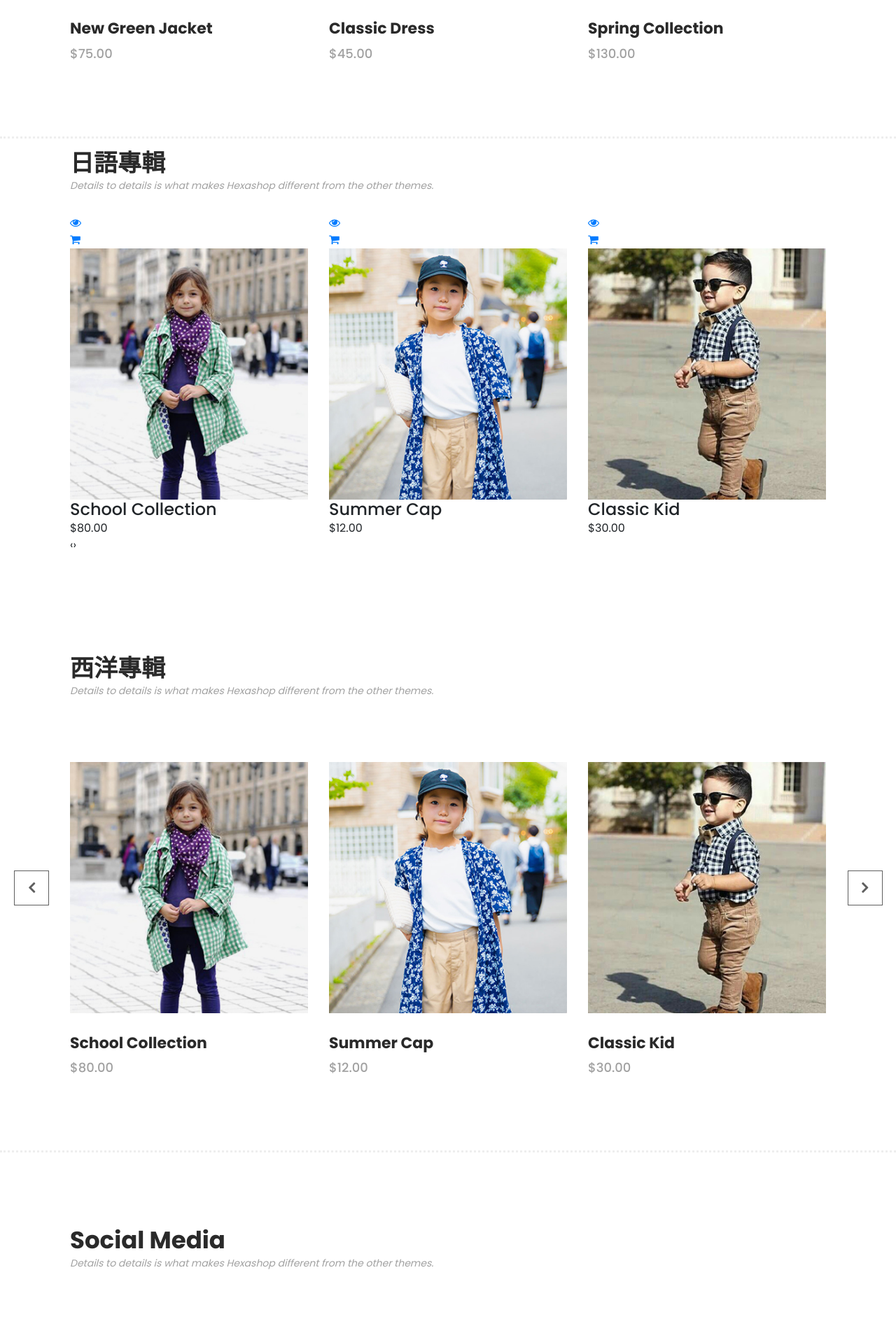
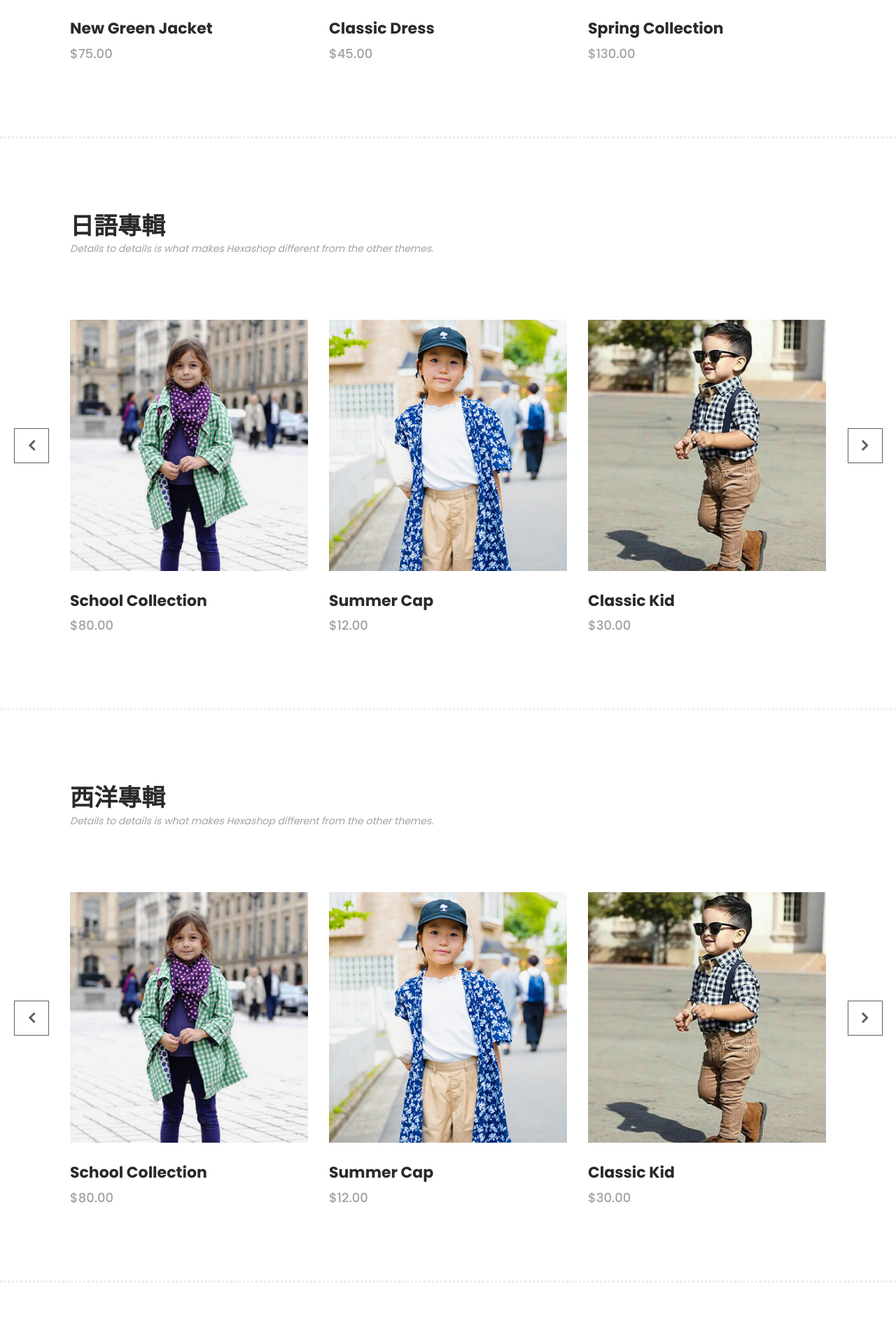
Before and after one commit to Yenhsin9/AlbumOrdering_Project, a PHP site: page /mainpage.html in a window 1280 px wide. Shown: the part 2905-4790 px from the top of the page at 70% size. Run offline with PHP 8.4, Linux system fonts and the light colour scheme.

Commit message:
Fix: css change name

```diff
--- a/assets/css/templatemo-hexashop.css
+++ b/assets/css/templatemo-hexashop.css
@@ -1150,49 +1150,49 @@ banner
 ---------------------------------------------
 */
 
-#english {
+#japanese {
   padding-top: 90px;
   padding-bottom: 90px;
   border-bottom: 3px dotted #eee;
 }
 
-#english .section-heading {
+#japanese .section-heading {
   margin-bottom: 60px;
 }
 
-#english .item .down-content {
+#japanese .item .down-content {
   padding-top: 30px;
   position: relative;
   z-index: 3;
   background-color: #fff;
 }
 
-#english .item .down-content h4 {
+#japanese .item .down-content h4 {
   font-size: 22px;
   color: #2a2a2a;
   font-weight: 700;
   margin-bottom: 8px;
 }
 
-#english .item .down-content span {
+#japanese .item .down-content span {
   font-size: 18px;
   color: #a1a1a1;
   font-weight: 500;
   display: block;
 }
 
-#english .item .down-content ul.stars {
+#japanese .item .down-content ul.stars {
   position: absolute;
   right: 0;
   top: 30px;
 }
 
-#english .item .down-content ul.stars li {
+#japanese .item .down-content ul.stars li {
   display: inline;
   font-size: 13px;
 }
 
-#english .item .thumb .hover-content {
+#japanese .item .thumb .hover-content {
   position: absolute;
   z-index: 2;
   text-align: center;
@@ -1203,22 +1203,22 @@ banner
   transition: all 0.5s;
 }
 
-#english .item .thumb:hover .hover-content {
+#japanese .item .thumb:hover .hover-content {
   bottom: 30px;
   opacity: 1;
   visibility: visible;
 }
 
-#english .item .thumb {
+#japanese .item .thumb {
   position: relative;
 }
 
-#english .item .thumb .hover-content ul li {
+#japanese .item .thumb .hover-content ul li {
   display: inline;
   margin: 0px 10px;
 }
 
-#english .item .thumb .hover-content ul li a {
+#japanese .item .thumb .hover-content ul li a {
   width: 50px;
   height: 50px;
   text-align: center;
@@ -1228,7 +1228,7 @@ banner
   background-color: #fff;
 }
 
-#english .owl-nav {
+#japanese .owl-nav {
   text-align: center;
   position: absolute;
   width: 100%;
@@ -1236,22 +1236,22 @@ banner
   transform: translateY(-25px);
 }
 
-#english .owl-dots {
+#japanese .owl-dots {
   display: none;
 }
 
-#english .owl-nav .owl-prev {
+#japanese .owl-nav .owl-prev {
   position: absolute;
   left: -80px;
   outline: none;
 }
 
-#english .owl-nav .owl-prev span,
-#english .owl-nav .owl-next span {
+#japanese .owl-nav .owl-prev span,
+#japanese .owl-nav .owl-next span {
   opacity: 0;
 }
 
-#english .owl-nav .owl-prev:before {
+#japanese .owl-nav .owl-prev:before {
   display: inline-block;
   font-family: "FontAwesome";
   color: #2a2a2a;
@@ -1265,31 +1265,31 @@ banner
   border: 1px solid #2a2a2a;
 }
 
-#english .owl-nav .owl-prev {
+#japanese .owl-nav .owl-prev {
   opacity: 0.75;
   transition: all 0.5s;
 }
 
-#english .owl-nav .owl-prev:hover {
+#japanese .owl-nav .owl-prev:hover {
   opacity: 1;
 }
 
-#english .owl-nav .owl-next {
+#japanese .owl-nav .owl-next {
   opacity: 0.75;
   transition: all 0.5s;
 }
 
-#english .owl-nav .owl-next:hover {
+#japanese .owl-nav .owl-next:hover {
   opacity: 1;
 }
 
-#english .owl-nav .owl-next {
+#japanese .owl-nav .owl-next {
   outline: none;
   position: absolute;
   right: -85px;
 }
 
-#english .owl-nav .owl-next:before {
+#japanese .owl-nav .owl-next:before {
   display: inline-block;
   font-family: "FontAwesome";
   color: #2a2a2a;
--- a/mainpage.html
+++ b/mainpage.html
@@ -104,7 +104,7 @@ https://templatemo.com/tm-571-hexashop
                 providing it to you for absolutely free of charge at our
                 TemplateMo website. There are web development costs for us. -->
               </p>
-              <table>
+              <table >
                 <tr>
                   <td>日期</td>
                   <td>內容</td>
@@ -719,94 +719,6 @@ https://templatemo.com/tm-571-hexashop
     </section>
     <!-- ***** Kids Area Ends ***** -->
 
-    <!-- ***** Social Area Starts ***** -->
-    <section class="section" id="social">
-      <div class="container">
-        <div class="row">
-          <div class="col-lg-12">
-            <div class="section-heading">
-              <h2>Social Media</h2>
-              <span
-                >Details to details is what makes Hexashop different from the
-                other themes.</span
-              >
-            </div>
-          </div>
-        </div>
-      </div>
-      <div class="container">
-        <div class="row images">
-          <div class="col-2">
-            <div class="thumb">
-              <div class="icon">
-                <a href="http://instagram.com">
-                  <h6>Fashion</h6>
-                  <i class="fa fa-instagram"></i>
-                </a>
-              </div>
-              <img src="assets/images/instagram-01.jpg" alt="" />
-            </div>
-          </div>
-          <div class="col-2">
-            <div class="thumb">
-              <div class="icon">
-                <a href="http://instagram.com">
-                  <h6>New</h6>
-                  <i class="fa fa-instagram"></i>
-                </a>
-              </div>
-              <img src="assets/images/instagram-02.jpg" alt="" />
-            </div>
-          </div>
-          <div class="col-2">
-            <div class="thumb">
-              <div class="icon">
-                <a href="http://instagram.com">
-                  <h6>Brand</h6>
-                  <i class="fa fa-instagram"></i>
-                </a>
-              </div>
-              <img src="assets/images/instagram-03.jpg" alt="" />
-            </div>
-          </div>
-          <div class="col-2">
-            <div class="thumb">
-              <div class="icon">
-                <a href="http://instagram.com">
-                  <h6>Makeup</h6>
-                  <i class="fa fa-instagram"></i>
-                </a>
-              </div>
-              <img src="assets/images/instagram-04.jpg" alt="" />
-            </div>
-          </div>
-          <div class="col-2">
-            <div class="thumb">
-              <div class="icon">
-                <a href="http://instagram.com">
-                  <h6>Leather</h6>
-                  <i class="fa fa-instagram"></i>
-                </a>
-              </div>
-              <img src="assets/images/instagram-05.jpg" alt="" />
-            </div>
-          </div>
-          <div class="col-2">
-            <div class="thumb">
-              <div class="icon">
-                <a href="http://instagram.com">
-                  <h6>Bag</h6>
-                  <i class="fa fa-instagram"></i>
-                </a>
-              </div>
-              <img src="assets/images/instagram-06.jpg" alt="" />
-            </div>
-          </div>
-        </div>
-      </div>
-    </section>
-    <!-- ***** Social Area Ends ***** -->
-
     <!-- ***** Footer Start ***** -->
     <footer id="footer">
       <div class="container">
```
